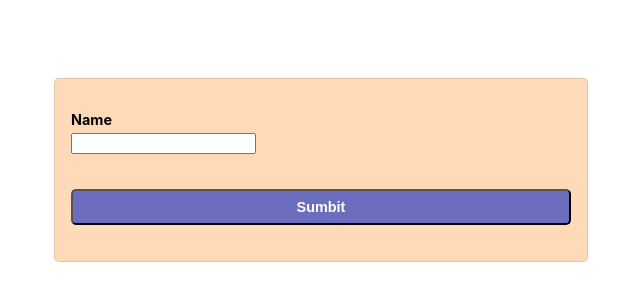
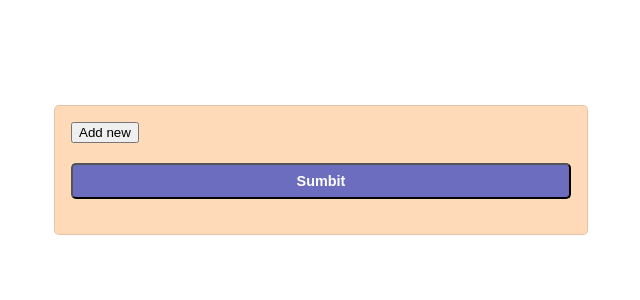
Before and after one commit to Prachi24599/dynamic-form-generator, a React (Create React App) app: page / in a window 1280 px wide. Shown: the part 230-530 px from the top of the page, without its empty margins (319-959 px from the left). Built offline with nearby package versions, Linux system fonts and the light colour scheme.

Commit message:
Add new element on button click

```diff
--- a/src/components/Form.js
+++ b/src/components/Form.js
@@ -3,25 +3,40 @@ import { useState, useRef } from "react";
 import Input from "./Input";
 
 const Form = () => {
-  const [formValues, setFormValues] = useState([
-    {
-      label: "Name",
-      type: "text",
-      value: "",
-    },
-  ]);
+  const [formValues, setFormValues] = useState([]);
+  const [toggle, setTogggle] = useState(false);
 
-  function handleChange(e, index) {
+  const inputRef = useRef();
+  const selectRef = useRef();
+
+  const handleChange = (e, index) => {
     const values = [...formValues];
     console.log(values);
     values[index].value = e.target.value;
     setFormValues(values);
-  }
+  };
 
-  function handleSubmit(e) {
+  const handleAddField = (e) => {
+    e.preventDefault();
+    const values = [...formValues];
+    values.push({
+      label: inputRef.current.value || "label",
+      type: selectRef.current.value || "text",
+      value: "",
+    });
+    setFormValues(values);
+    setTogggle(false);
+  };
+
+  const addBtnClick = (e) => {
+    e.preventDefault();
+    setTogggle(true);
+  };
+
+  const handleSubmit = (e) => {
     e.preventDefault();
     console.log(formValues);
-  }
+  };
 
   return (
     <div>
@@ -34,6 +49,27 @@ const Form = () => {
             index={index}
           />
         ))}
+        {!toggle ? (
+          <div className="center">
+            <button className="add-btn" onClick={addBtnClick}>
+              Add new
+            </button>
+          </div>
+        ) : (
+          <div className="dialog-box">
+            <input type="text" placeholder="label" ref={inputRef} />
+            <select ref={selectRef}>
+              <option value="text">Text</option>
+              <option value="number">Number</option>
+              <option value="email">Email</option>
+              <option value="password">Password</option>
+            </select>
+            <button className="add-btn" onClick={handleAddField}>
+              Add
+            </button>
+          </div>
+        )}
+
         <button type="submit" className="submit-btn">
           Sumbit
         </button>
```
